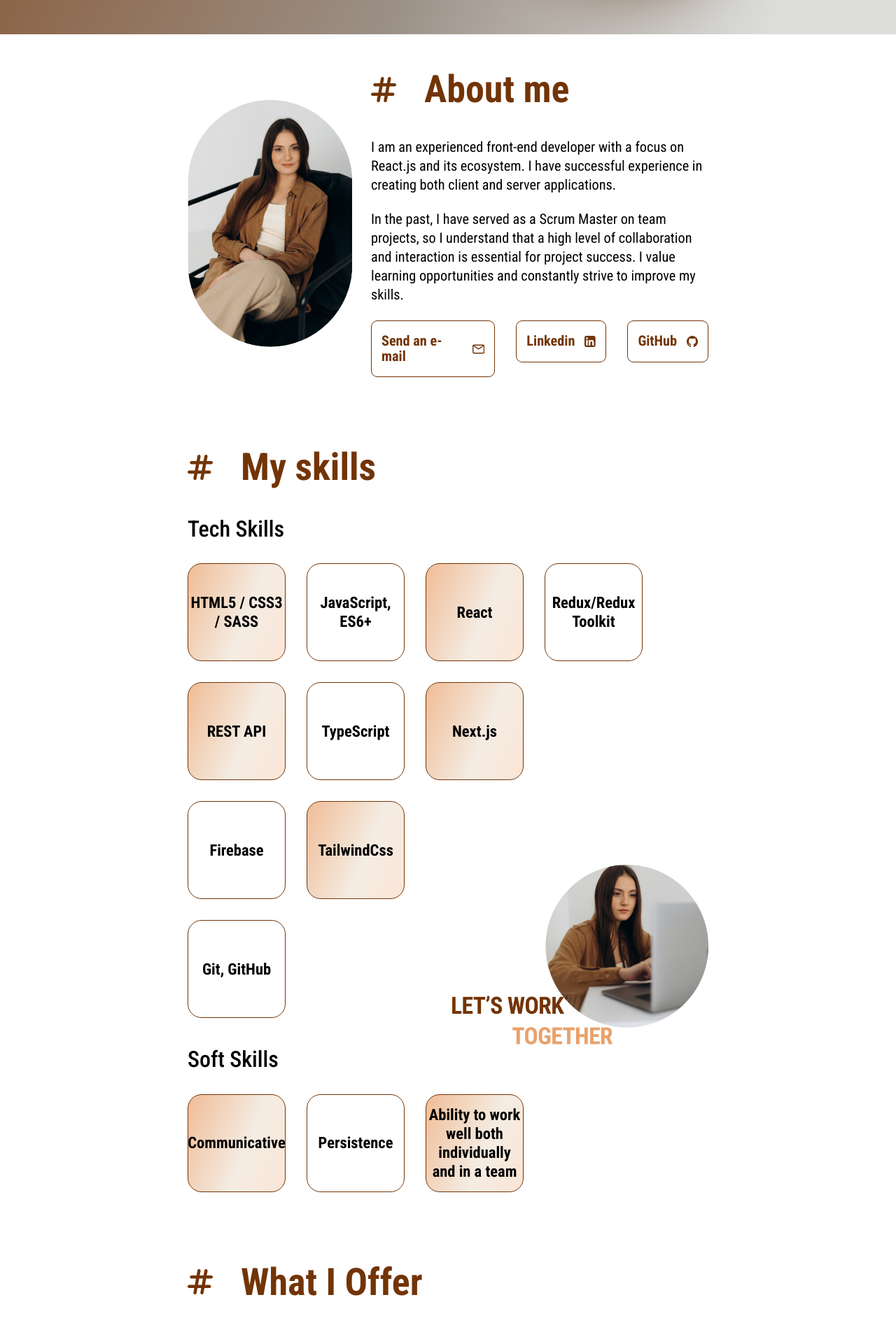
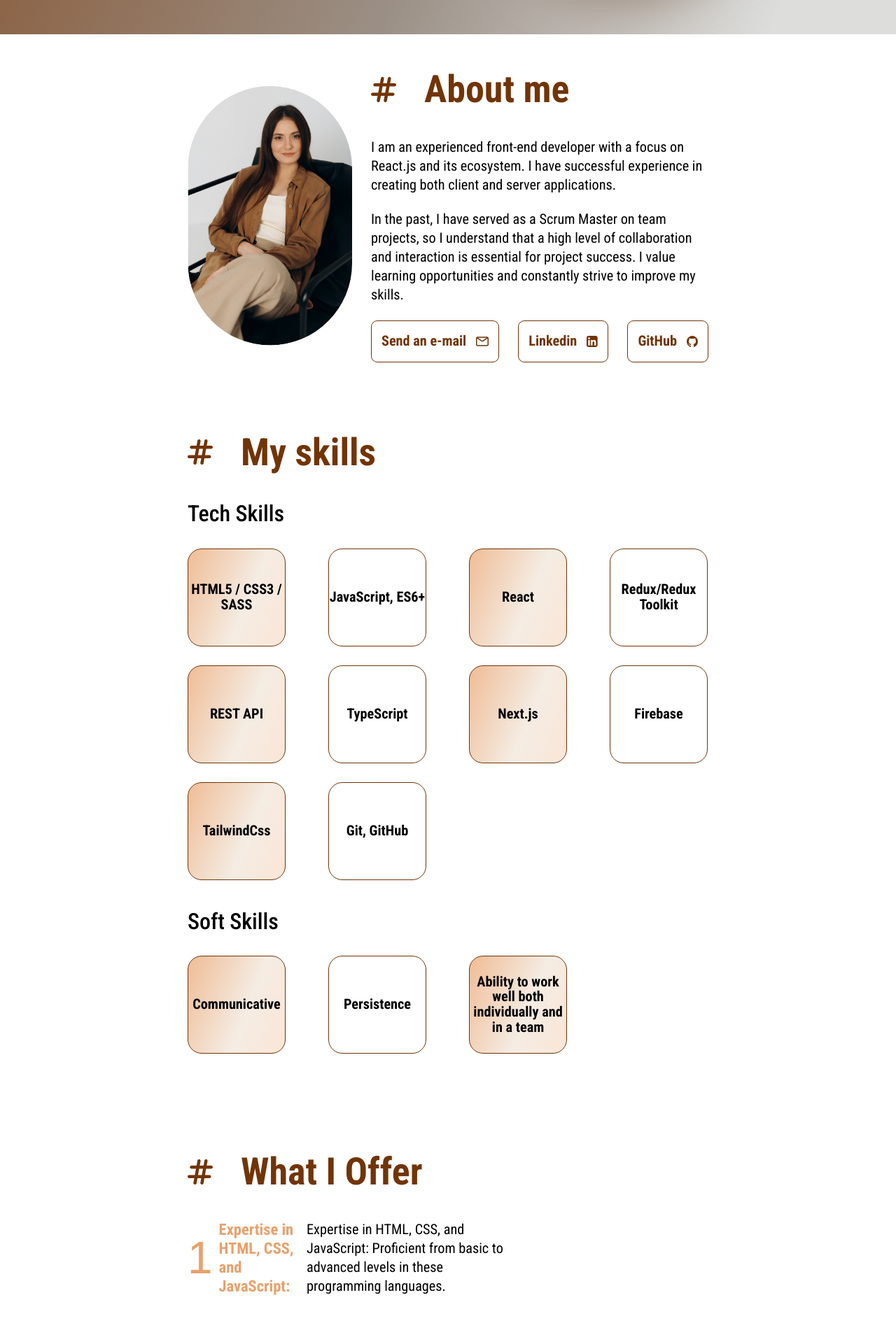
Before and after one commit to Ira-Bughaichuk/portfolio, a Next.js app: page / in a window 1280 px wide. Shown: the part 700-2591 px from the top of the page at 70% size. Built offline with nearby package versions, Linux system fonts and the light colour scheme; a web font is replaced by a local one.

Commit message:
add expansion 733px to sections

```diff
--- a/src/components/CartSkill/CartSkill.tsx
+++ b/src/components/CartSkill/CartSkill.tsx
@@ -3,6 +3,8 @@ import { ICartSkillProps } from "@/utils/types";
 export default function CartSkill({title, index}: ICartSkillProps) {
   const currentColor = (index % 2) ? "bg-color-btn-main" : "cart-primary-gradient";
   return (
-    <div className={`${currentColor} font-condensed w-full h-full text-center inline-flex items-center justify-center border-solid border-[1px] rounded-[20px] border-color-btn-primary text-[15px] font-medium leading-[18px] md:text-xl md:font-bold md:leading-6 xl:text-2xl xl:leading-[28.8px]`}>{title}</div>
+    <p className={`${currentColor} font-condensed w-full h-full text-center inline-flex items-center justify-center
+     border-solid border-[1px] rounded-[20px] border-color-btn-primary
+      text-[15px] font-medium leading-[18px] mm:text-lg mm:leading-[21.6px] mm:font-bold xl:text-xl xl:leading-6`}>{title}</p>
   )
 }
--- a/src/components/LanguagesCart/LanguagesCart.tsx
+++ b/src/components/LanguagesCart/LanguagesCart.tsx
@@ -5,11 +5,11 @@ export default function LanguagesCart({
   level,
 }: ILanguagesCartProps) {
   return (
-    <div className="font-condensed w-[150px] md:w-[200px] xl:w-[250px] border-[1px] border-solid border-color-primary rounded-[10px] py-4 px-2 md:py-[30px] md:px-[22px] flex flex-col gap-2 md:gap-6 items-center justify-center">
-      <p className="font-medium text-base leading-[19.2px] md:text-xl md:font-bold md:leading-6 xl:text-2xl xl:leading-[28.8px]">
+    <div className="font-condensed w-[150px] mm:w-[205px] xl:w-[250px] py-4 px-2 mm:py-[30px] mm:px-[22px] flex flex-col gap-2 mm:gap-6 items-center justify-center border-[1px] border-solid border-color-primary rounded-[10px]">
+      <p className="font-medium text-base leading-[19.2px] mm:text-xl mm:font-bold mm:leading-6 xl:text-2xl xl:leading-[28.8px]">
         {languages}
       </p>
-      <p className="text-[15px] leading-[22.5px] md:text-xl  md:leading-[30px] xl:text-2xl xl:leading-9">
+      <p className="font-normal text-[15px] leading-[22.5px] mm:text-xl  mm:leading-[30px] xl:text-2xl xl:leading-9">
         {level}
       </p>
     </div>
--- a/src/sections/About/About.tsx
+++ b/src/sections/About/About.tsx
@@ -11,35 +11,32 @@ export default function About() {
   return (
     <section className="section">
       <div className="container mx-auto">
-        <div className="flex flex-col md:flex-row items-center gap-6 xl:gap-[160px] md:justify-between">
-          <div className="flex-1 md:flex-initial w-[235px] h-[371px] xl:w-[400px] xl:h-[600px]">
-            <div className="relative w-[235px] h-[371px] xl:w-[400px] xl:h-[600px] overflow-hidden rounded-full">
+        <div className="flex flex-col mm:flex-row items-center gap-6 xl:gap-[160px] mm:justify-between">
+            <div className="relative flex grow-0 shrink-0 w-[235px] h-[371px] mm:w-[205px] mm:h-[344px] md:w-[235px] md:h-[371px] xl:w-[400px] xl:h-[600px] overflow-hidden rounded-full">
               <Image
                 src={about}
-                alt="Photo Irina"
+                alt="Photo Iryna"
                 width={400}
                 height={600}
-                className="object-cover absolute transform -translate-x-1/2 -translate-y-1/2 top-1/2 left-1/2  rounded-full"
+                className="object-cover w-full h-full absolute transform -translate-x-1/2 -translate-y-1/2 top-1/2 left-1/2  rounded-full"
               />
             </div>
-          </div>
-          {/* md:w-[494px] xl:w-[760px] */}
           <div className="flex flex-col">
             <Title title={'About me'}/>
-            <div className="font-condensed flex flex-col gap-5 mb-4 md:mb-5 xl:mb-[60px]">
-              <p className="text-[15] leading-[22.5px] md:text-lg md:leading-[27px] xl:leading-9 xl:text-2xl">
+            <div className="font-condensed flex flex-col gap-5 mb-4 mm:mb-5 xl:mb-[60px]">
+              <p className="text-[15] leading-[22.5px] mm:text-lg mm:leading-[27px] xl:leading-9 xl:text-2xl">
                 I am an experienced front-end developer with a focus on React.js
                 and its ecosystem. I have successful experience in creating both
                 client and server applications.
               </p>
-              <p className="text-[15] leading-[22.5px] md:text-lg md:leading-[27px] xl:leading-9 xl:text-2xl">
+              <p className="text-[15] leading-[22.5px] mm:text-lg mm:leading-[27px] xl:leading-9 xl:text-2xl">
                 In the past, I have served as a Scrum Master on team projects,
                 so I understand that a high level of collaboration and
                 interaction is essential for project success. I value learning
                 opportunities and constantly strive to improve my skills.
               </p>
             </div>
-            <ul className="flex flex-col md:flex-row gap-2 md:gap-[30px]">
+            <ul className="flex flex-col mm:flex-row mm:justify-between xl:justify-start gap-2 xl:gap-[30px]">
                 <li><Buttons title={'Send an e-mail'} path={"mailto:irynabugaichuk7@gmail.com"}><Email width={20} height={20} className='w-[14px] h-[14px] mm:w-[18px] mm:h-[18px]  xl:w-[20px] xl:h-[20px]'/></Buttons></li>
                 <li><Buttons title={'Linkedin'} path={'https://www.linkedin.com/feed/'}><Linkedin width={20} height={20} className='w-[12px] h-[12px] mm:w-[16px] mm:h-[16px] xl:w-[20px] xl:h-[20px]'/></Buttons></li>
                 <li><Buttons title={'GitHub'} path={'https://github.com/Ira-Bughaichuk'}><GitHub width={20} height={20}  className='w-[12px] h-[12px] mm:w-[16px] mm:h-[16px] xl:w-[20px] xl:h-[20px]'/></Buttons></li>
--- a/src/sections/Education/Education.tsx
+++ b/src/sections/Education/Education.tsx
@@ -8,9 +8,9 @@ export default function Education() {
     <section className='section'>
         <div className="container mx-auto">
             <Title title={'Education'}/>
-            <ul className="flex flex-row flex-wrap md:flex-nowrap gap-4 md:gap-6 justify-center">
+            <ul className="flex flex-row flex-wrap mm:flex-nowrap gap-4 mm:gap-6 md:gap-[47px] xl:gap-6 justify-center">
                 {educationList && educationList.map(({university, profession, data, path}, index) => (
-                    <li key={index} className="w-[40%] md:w-[33.333%]"> <CartEducation  university={university} profession={profession} data={data} path={path} /></li>
+                    <li key={index} className="w-[40%] mm:w-[33.333%]"> <CartEducation  university={university} profession={profession} data={data} path={path} /></li>
                 ))}
             </ul>
         </div>
--- a/src/sections/Languages/Languages.tsx
+++ b/src/sections/Languages/Languages.tsx
@@ -11,11 +11,13 @@ export default function Languages() {
         <Title title={'Languages'}/>
         </div>
 
-        <ul className="flex gap-6 justify-center">
+        <ul className="flex gap-4 mm:gap-6 justify-center">
             {languagesList && languagesList.map(({languages, level, path}, index) => (
               <li key={index} className="flex flex-col gap-[10px] ">
                 <LanguagesCart languages={languages} level={level} />
-                {path !== '' ? (<Link href={path} className="font-condensed font-medium leading-[18px] md:leading-[21.6px] xl:leading-6 text-color-accent-primary underline inline-flex justify-end">See more</Link>) : null}
+                {path !== '' ? (<Link href={path} className="font-condensed
+                transition duration-500 ease-in-out hover:text-color-btn-secondary focus:text-color-btn-secondary text-color-accent-primary
+                text-[15px] font-medium leading-[18px] mm:text-lg mm:leading-[21.6px] xl:text-[20px] xl:leading-6 xl:font-bold underline inline-flex justify-end">See more</Link>) : null}
               </li>
             ))}
         </ul>
--- a/src/sections/Projects/Projects.tsx
+++ b/src/sections/Projects/Projects.tsx
@@ -11,8 +11,8 @@ export default function Projects() {
             <Title title='My Projects'/>
             <div className='flex flex-col mm:flex-row gap-5 mm:gap-6 mm:items-center'>
               <div className='flex flex-col font-condensed'>
-                <p  className='mb-6 mm:w-[320px] md:w-[365px] xl:w-[536px] text-xl leading-6 font-medium xl:text-4xl xl:leading-[43.2px]'>Browse Through My Works</p>
-                <p className='mm:mb-10 text-[15px] leading-[22.5px] mm:text-[18px] mm:leading-[27px] xl:text-2xl xl:leading-9 font-normal'>Dive into my portfolio to explore a collection of projects showcasing meticulous implementation and thoughtful design.</p>
+                <p  className='mb-6  text-xl leading-6 font-medium xl:text-4xl xl:leading-[43.2px]'>Browse Through My Works</p>
+                <p className='mm:w-[320px] md:w-[365px] xl:w-[536px] mm:mb-10 text-[15px] leading-[22.5px] mm:text-[18px] mm:leading-[27px] xl:text-2xl xl:leading-9 font-normal'>Dive into my portfolio to explore a collection of projects showcasing meticulous implementation and thoughtful design.</p>
                 <div className='hidden mm:block'>
                   <BtnToPage path={'/projects'} title={"All projects"}><Arrow width={24} height={24} className='w-[22px] h-[22px] xl:w-[24px] xl:h-[24px]'/> </BtnToPage>
                 </div>
--- a/src/sections/Skills/Skills.tsx
+++ b/src/sections/Skills/Skills.tsx
@@ -1,9 +1,7 @@
-import Image from "next/image";
 import CartSkill from "./../../components/CartSkill/CartSkill";
 import Title from "./../../components/Title/Title";
 import { skillsList } from "./../../utils/Data/skillsList";
-import letsworkPhoto from '../../../public/images/lets-work.png';
-import s from './skills.module.css';
+
 
 
 export default function Skills() {
@@ -14,29 +12,46 @@ export default function Skills() {
       <div className="container mx-auto">
         <Title title={"My skills"} />
         <div className="relative">
-          <h3 className="font-condensed text-xl font-medium leading-6 mb-4 md:mb-[30px] md:leading-[38.4px] md:text-[32px] xl:leading-[43.2px] xl:text-[36px]">Tech Skills</h3>
-           <ul className={`${s.parent_tech} mb-[20px] md:mb-[40px]`}>
+          <h3 className="font-condensed text-xl font-medium leading-6 mb-4 mm:mb-[30px] mm:leading-[38.4px] mm:text-[32px] xl:leading-[43.2px] xl:text-[36px]">Tech Skills</h3>
+           {/* <ul className={`${s.parent_tech} mb-[20px] md:mb-[40px]`}>
             {techList &&
               techList.map(({currentClass, title}, index) => (
                 <li key={index} className={currentClass}>
                   <CartSkill title={title} index={index}/>
                 </li>
               ))}
+          </ul> */}
+          {/*  */}
+          <ul className='w-full xl:w-[930px] flex flex-wrap gap-x-[29px] gap-y-2 mm:gap-x-[34px] mm:gap-y-6 md:gap-x-[61px] xl:gap-x-[30px] xl:gap-y-[30px] mb-[20px] mm:mb-[40px]'>
+            {techList &&
+              techList.map(({currentClass, title}, index) => (
+                <li key={index} className='w-[100px] h-[100px] mm:w-[140px] mm:h-[140px] xl:w-[160px] xl:h-[160px]'>
+                  <CartSkill title={title} index={index}/>
+                </li>
+              ))}
           </ul>
-          <h3 className="font-condensed text-xl font-medium leading-6 mb-4 md:mb-[30px] md:leading-[38.4px] md:text-[32px] xl:leading-[43.2px] xl:text-[36px]">Soft Skills</h3>
-          <ul className={`${s.parent_soft} mb-[20px] md:mb-0`}>
+          <h3 className="font-condensed text-xl font-medium leading-6 mb-4 mm:mb-[30px] mm:leading-[38.4px] mm:text-[32px] xl:leading-[43.2px] xl:text-[36px]">Soft Skills</h3>
+          {/* <ul className={`${s.parent_soft} mb-[20px] md:mb-0`}>
             {softList &&
               softList.map(({currentClass, title}, index) => (
                 <li key={index} className={currentClass}>
                   <CartSkill title={title} index={index}/>
                 </li>
               ))}
+          </ul> */}
+          <ul className='w-full xl:w-[930px] flex flex-wrap gap-x-[29px] gap-y-2 mm:gap-x-[34px] mm:gap-y-6 md:gap-x-[61px] xl:gap-x-[30px] xl:gap-y-[30px] mb-[20px] mm:mb-[40px]'>
+            {softList &&
+              softList.map(({currentClass, title}, index) => (
+                <li key={index} className='w-[100px] h-[100px] mm:w-[140px] mm:h-[140px] xl:w-[160px] xl:h-[160px]'>
+                  <CartSkill title={title} index={index}/>
+                </li>
+              ))}
           </ul>
-          <div className="block md:w-[368px] md:h-[274px] xl:w-[633px] xl:h-[454px] md:absolute md:right-0 md:bottom-[20%] xl:-bottom-[90px]">
+          {/* <div className="block md:w-[368px] md:h-[274px] xl:w-[633px] xl:h-[454px] md:absolute md:right-0 md:bottom-[20%] xl:-bottom-[90px]">
               <Image src={letsworkPhoto} alt="Let`s work together" width={633} height={454}
                 className="object-cover"
               />
-            </div>
+            </div> */}
       </div>
       </div>
     </section>
```
Also changed, not shown: src/components/CartEducation/CartEducation.tsx (+6 -7 lines), src/components/ProjectSwiper/project.css (+26 -9 lines).
